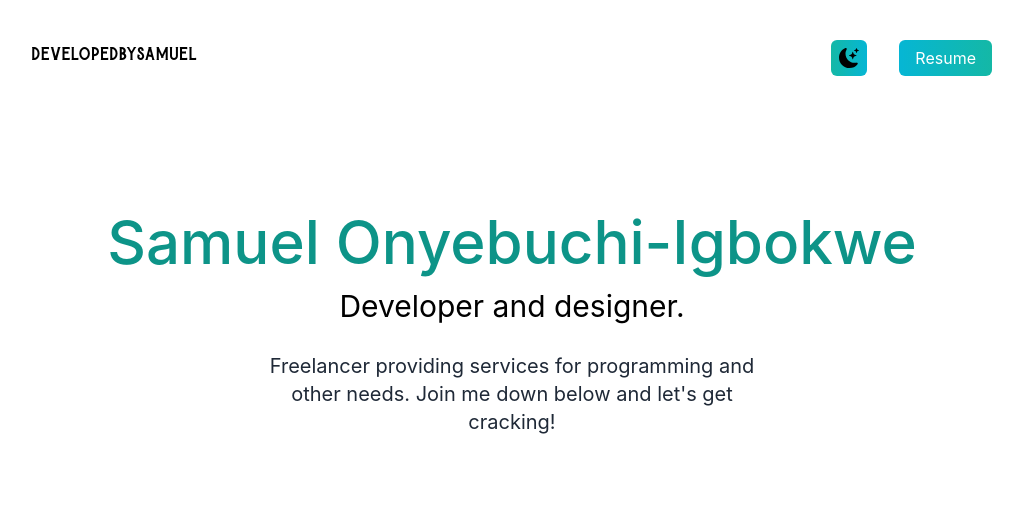
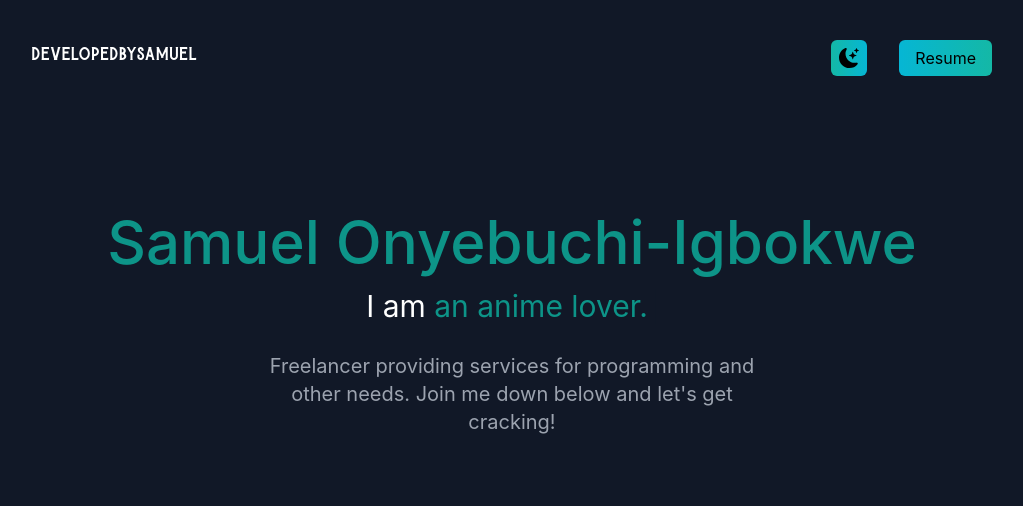
Before and after one commit to blackkiverson/myportfolio, a Next.js app: page / in a window 1280 px wide. Shown: the top 506 px of the page, without its empty margins (128-1151 px from the left). Built offline with nearby package versions, Linux system fonts and the light colour scheme.

Commit message:
Animated Cursor

```diff
--- a/package.json
+++ b/package.json
@@ -17,12 +17,16 @@
     "next": "13.0.3",
     "particlesjs": "^2.2.3",
     "react": "^18.2.0",
+    "react-animated-cursor": "^2.7.0",
     "react-confetti": "^6.1.0",
     "react-dom": "^18.2.0",
     "react-download-link": "^2.3.0",
     "react-external-link": "^2.0.0",
     "react-icons": "^4.6.0",
     "react-router-dom": "^6.4.3",
+    "react-simple-typewriter": "^5.0.1",
+    "sharp": "^0.32.0",
+    "typewriter-effect": "^2.20.1",
     "yup": "^0.32.11"
   },
   "devDependencies": {
--- a/pages/index.js
+++ b/pages/index.js
@@ -23,11 +23,21 @@ import { motion as m } from 'framer-motion';
 import { useRouter } from 'next/router';
 import { ExternalLink } from 'react-external-link';
 import emailjs from '@emailjs/browser';
+import { Cursor, useTypewriter } from "react-simple-typewriter";
+import AnimatedCursor from 'react-animated-cursor';
 
 export default function Home() {
 
+  const [text, count] = useTypewriter({
+    words: ["a developer.", "an anime lover.", "a designer."],
+    loop: true,
+    delaySpeed: 2000,
+    typeSpeed: 100,
+    deleteSpeed: 100,
+  });
+
   {/* A React hook that is used to manage dark state in functional components. */}
-  const [darkMode, setDarkMode] = useState(false)
+  const [darkMode, setDarkMode] = useState(true)
 
   //Router
   const router = useRouter();
@@ -85,6 +95,15 @@ export default function Home() {
   };
 
   return (
+    <>
+      {/* <AnimatedCursor
+        innerSize={15}
+        outerSize={15}
+        color="255, 255 ,255"
+        outerAlpha={0.4}
+        innerScale={0.7}
+        outerScale={5}
+      /> */}
       <m.div
         className={darkMode ? "dark" : ""}
         initial={{ opacity: 0 }}
@@ -132,21 +151,35 @@ export default function Home() {
                 Samuel Onyebuchi-Igbokwe
               </h2>
               <h3 className="text-2xl py-2 md:text-3xl dark:text-white">
-              Developer and designer.
+                I am{" "}
+                <span className="text-teal-600">
+                  {text}
+                  <Cursor />
+                </span>
               </h3>
+
               <p className="text-md py-5 leading-8 text-gray-800 md:text-xl max-w-lg mx-auto dark:text-gray-400">
                 Freelancer providing services for programming and other needs.
                 Join me down below and let's get cracking!
               </p>
             </div>
             <div className="text-5xl flex justify-center gap-16 py-3 text-grey-300">
-            <ExternalLink href="mailto:blackkiverson@gmail.com">
+              <ExternalLink
+                href="mailto:blackkiverson@gmail.com"
+                className="hover:-translate-y-2"
+              >
                 <AiFillMail />
               </ExternalLink>
-            <ExternalLink href="https://linkedin.com/in/samuel-onyebuchi-igbokwe-650413169">
+              <ExternalLink
+                href="https://linkedin.com/in/samuel-onyebuchi-igbokwe-650413169"
+                className="hover:-translate-y-2 rounded-lg"
+              >
                 <AiFillLinkedin />
               </ExternalLink>
-            <ExternalLink href="https://github.com/blackkiverson">
+              <ExternalLink
+                href="https://github.com/blackkiverson"
+                className="hover:-translate-y-2"
+              >
                 <AiFillGithub />
               </ExternalLink>
             </div>
@@ -161,12 +194,14 @@ export default function Home() {
                 Services I offer
               </h3>
               <p className="text-md py-2 leading-8 text-grey-800 dark:text-gray-400">
-              Since the beginning of my journey aas a freelance developer, I've
-              done remote work for
+                Since the beginning of my journey aas a freelance developer,
+                I've done remote work for
                 <span className="text-teal-500"> agencies </span>
-              consulted for <span className="text-teal-500">startups</span> and
-              collaborated with talented people to create digital products for
-              both business and consumer use.
+                consulted for <span className="text-teal-500">
+                  startups
+                </span>{" "}
+                and collaborated with talented people to create digital products
+                for both business and consumer use.
               </p>
               <p className="text-md py-2 leading-8 text-grey-800 dark:text-white text-center mt-20">
                 I offer from a wide range of services, including programming and
@@ -214,8 +249,8 @@ export default function Home() {
                 />
                 <h3 className="text-lg font-medium pt-8 pb-2">Consultation</h3>
                 <p className="py-2">
-                Advising you on the best tech practice out there, and on various
-                issues.
+                  Advising you on the best tech practice out there, and on
+                  various issues.
                 </p>
                 <h4 className="py-4 text-teal-600">Social platforms I use</h4>
                 <p className="text-grey-800 py-1 hover:text-teal-600">
@@ -230,7 +265,12 @@ export default function Home() {
               </div>
 
               <div className="text-center mx-auto shadow-lg p-5 rounded-xl my-10 dark:bg-gray-100">
-              <Image src={code} width={100} height={100} className="mx-auto" />
+                <Image
+                  src={code}
+                  width={100}
+                  height={100}
+                  className="mx-auto"
+                />
                 <h3 className="text-lg font-medium pt-8 pb-2">Code</h3>
                 <p className="py-2">
                   Writing readable and understandable codes, that are easy to
@@ -258,9 +298,11 @@ export default function Home() {
                 Since the beginning of my journey as a freelance developer, I've
                 done remote work for
                 <span className="text-teal-500"> agencies </span>
-              consulted for <span className="text-teal-500">startups</span> and
-              collaborated with talented people to create digital products for
-              both business and consumer use.
+                consulted for <span className="text-teal-500">
+                  startups
+                </span>{" "}
+                and collaborated with talented people to create digital products
+                for both business and consumer use.
               </p>
               <p className="text-md py-2 leading-8 text-grey-800 dark:text-white">
                 I offer from a wide range of services, including programming and
@@ -274,7 +316,7 @@ export default function Home() {
                   className="rounded-lg object-cover"
                   width={"100%"}
                   height={"100%"}
-                layout="responsive"
+                  responsive
                 />
               </div>
               <div className="basis-1/3 flex-1">
@@ -283,7 +325,7 @@ export default function Home() {
                   className="rounded-lg object-cover"
                   width={"100%"}
                   height={"100%"}
-                layout="responsive"
+                  responsive
                 />
               </div>
               <div className="basis-1/3 flex-1">
@@ -292,7 +334,7 @@ export default function Home() {
                   className="rounded-lg object-cover"
                   width={"100%"}
                   height={"100%"}
-                layout="responsive"
+                  responsive
                 />
               </div>
               <div className="basis-1/3 flex-1">
@@ -301,7 +343,7 @@ export default function Home() {
                   className="rounded-lg object-cover"
                   width={"100%"}
                   height={"100%"}
-                layout="responsive"
+                  responsive
                 />
               </div>
               <div className="basis-1/3 flex-1">
@@ -310,7 +352,7 @@ export default function Home() {
                   className="rounded-lg object-cover"
                   width={"100%"}
                   height={"100%"}
-                layout="responsive"
+                  responsive
                 />
               </div>
               <div className="basis-1/3 flex-1">
@@ -319,7 +361,7 @@ export default function Home() {
                   className="rounded-lg object-cover"
                   width={"100%"}
                   height={"100%"}
-                layout="responsive"
+                  responsive
                 />
               </div>
             </div>
@@ -333,7 +375,7 @@ export default function Home() {
             {/* Form Starts Here */}
             <form
               ref={formik}
-            onSubmit={(e)=>{
+              onSubmit={(e) => {
                 e.preventDefault();
                 sendEmail(e);
                 formik.handleSubmit(e);
@@ -448,8 +490,7 @@ export default function Home() {
                       </p>
                     </div>
                   </div>
-                <button className="bg-gradient-to-r from-cyan-500 to-teal-500 py-2 rounded-md w-full text-md"
-                >
+                  <button className="bg-gradient-to-r from-cyan-500 to-teal-500 py-2 rounded-md w-full text-md">
                     Send Message
                   </button>
                 </div>
@@ -458,7 +499,6 @@ export default function Home() {
                 <Image
                   alt="form-teal"
                   src={teal}
-
                   className="object-cover rounded-lg"
                 />
               </div>
@@ -466,5 +506,6 @@ export default function Home() {
           </section>
         </main>
       </m.div>
+    </>
   );
 }
```
Also changed, not shown: 1 other file (tests, documents, lock files or other folders). Lines whose indentation alone changed are shown as unchanged.
